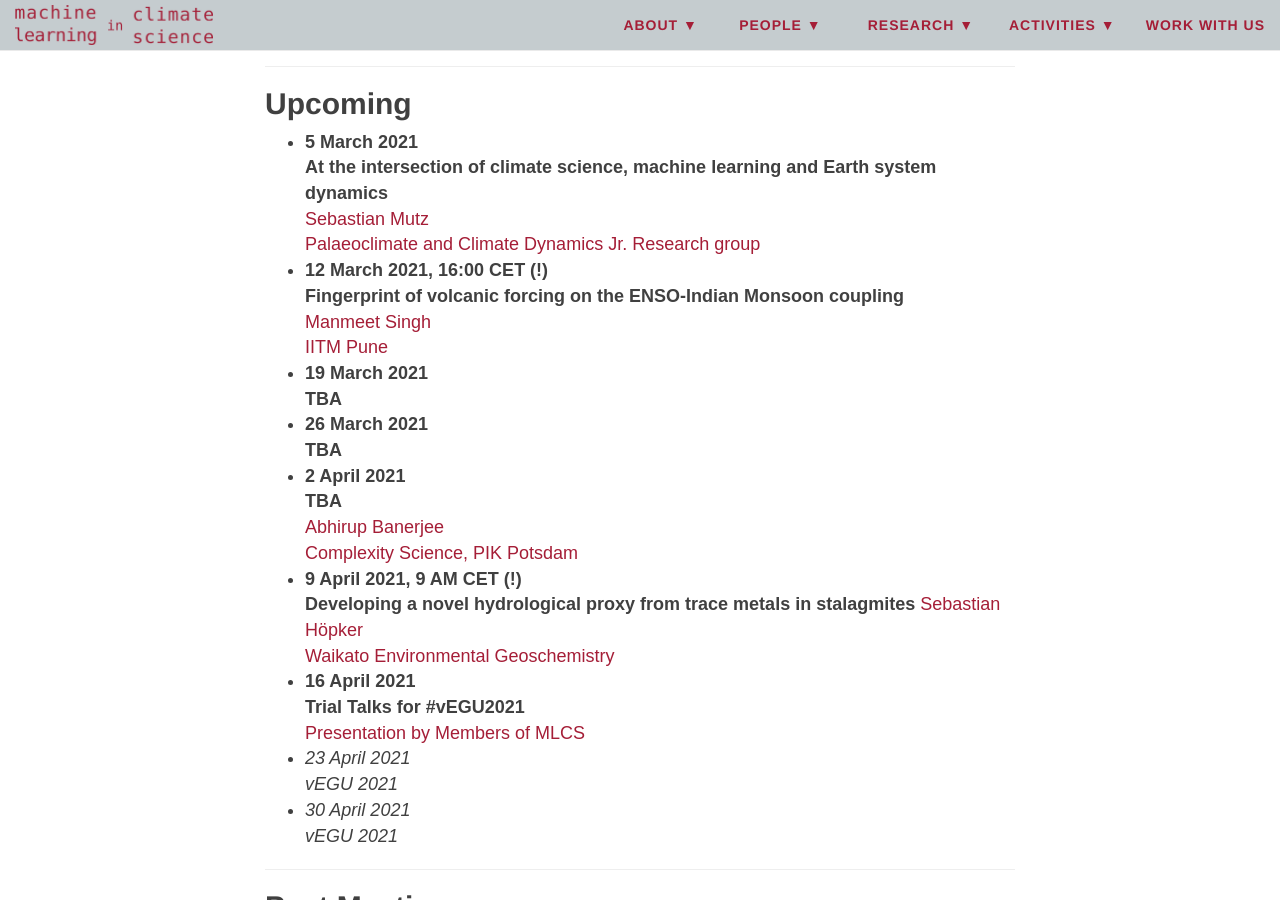
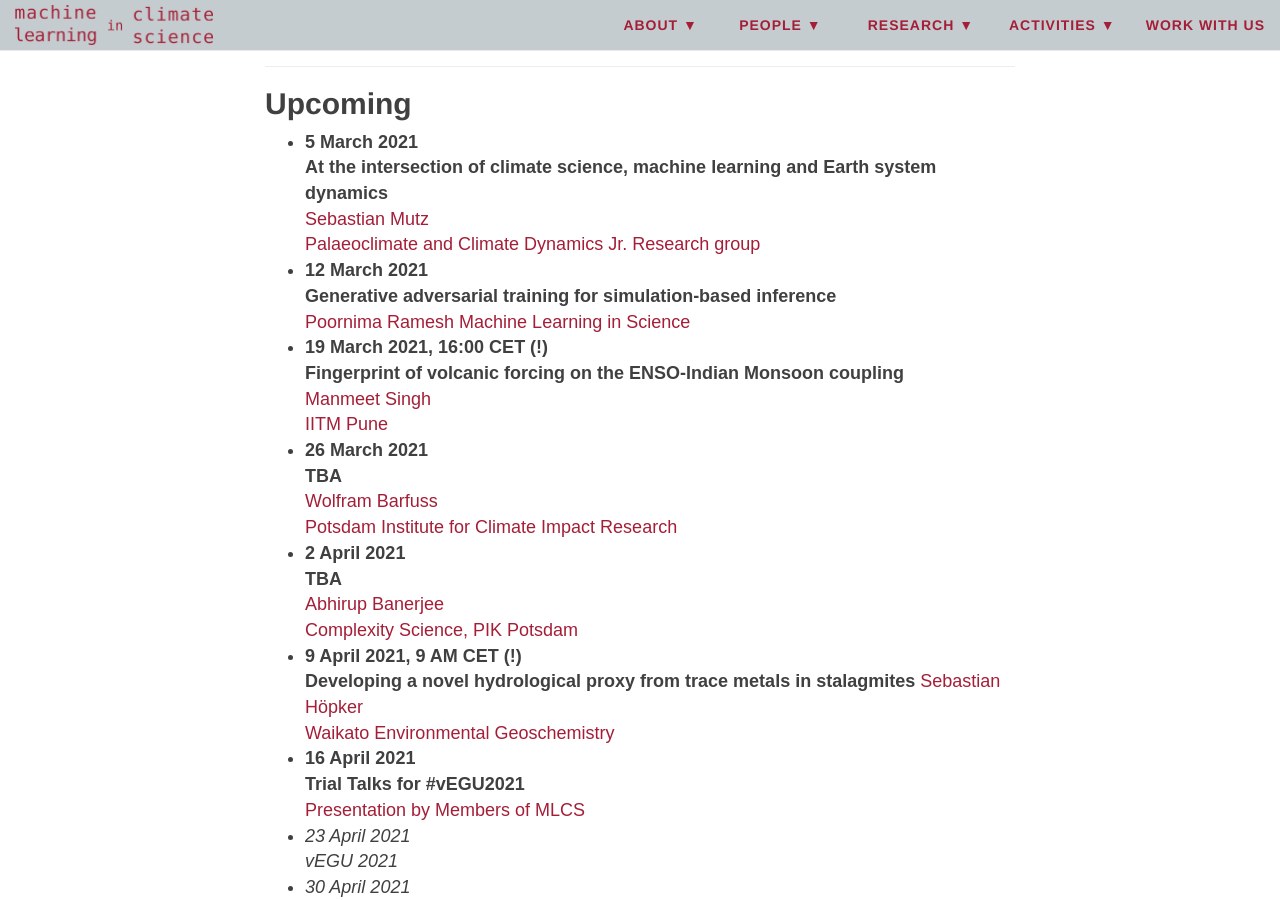
Before and after one commit to mlcs/mlcs.github.io, a Jekyll site: the page built from activities/group-meetings.md, in a window 1280 px wide and 900 px high, scrolled down 876 px. Built offline with Jekyll 4.4.1, drawn with Linux system fonts in a browser that asks for light colours; nearby versions of some CDN libraries.

Commit message:
add Poornima's talk; update order of talks

```diff
--- a/activities/group-meetings.md
+++ b/activities/group-meetings.md
@@ -28,14 +28,19 @@ meetings are entirely on Zoom.
 **At the intersection of climate science, machine learning and Earth system dynamics**
 [Sebastian Mutz](http://mutz.science/)
 [Palaeoclimate and Climate Dynamics Jr. Research group](https://uni-tuebingen.de/en/164926)
-+ **12 March 2021, 16:00 CET (!)**
++ **12 March 2021**
+**Generative adversarial training for simulation-based inference**
+[Poornima Ramesh]()
+[Machine Learning in
+Science](https://uni-tuebingen.de/en/fakultaeten/mathematisch-naturwissenschaftliche-fakultaet/fachbereiche/informatik/lehrstuehle/machine-learning-in-science/start/)
++ **19 March 2021, 16:00 CET (!)**
 **Fingerprint of volcanic forcing on the ENSO-Indian Monsoon coupling**
 [Manmeet Singh](https://www.tropmet.res.in/119-Manmeet%20%20Singh-scientist_detail)
 [IITM Pune](https://www.tropmet.res.in/index.php)
-+ **19 March 2021**
-**TBA**
 + **26 March 2021**
 **TBA**
+[Wolfram Barfuss](https://www.pik-potsdam.de/members/barfuss)
+[Potsdam Institute for Climate Impact Research](https://www.pik-potsdam.de/)
 + **2 April 2021**
 **TBA**
 [Abhirup Banerjee](https://www.pik-potsdam.de/members/banerjee)
```
